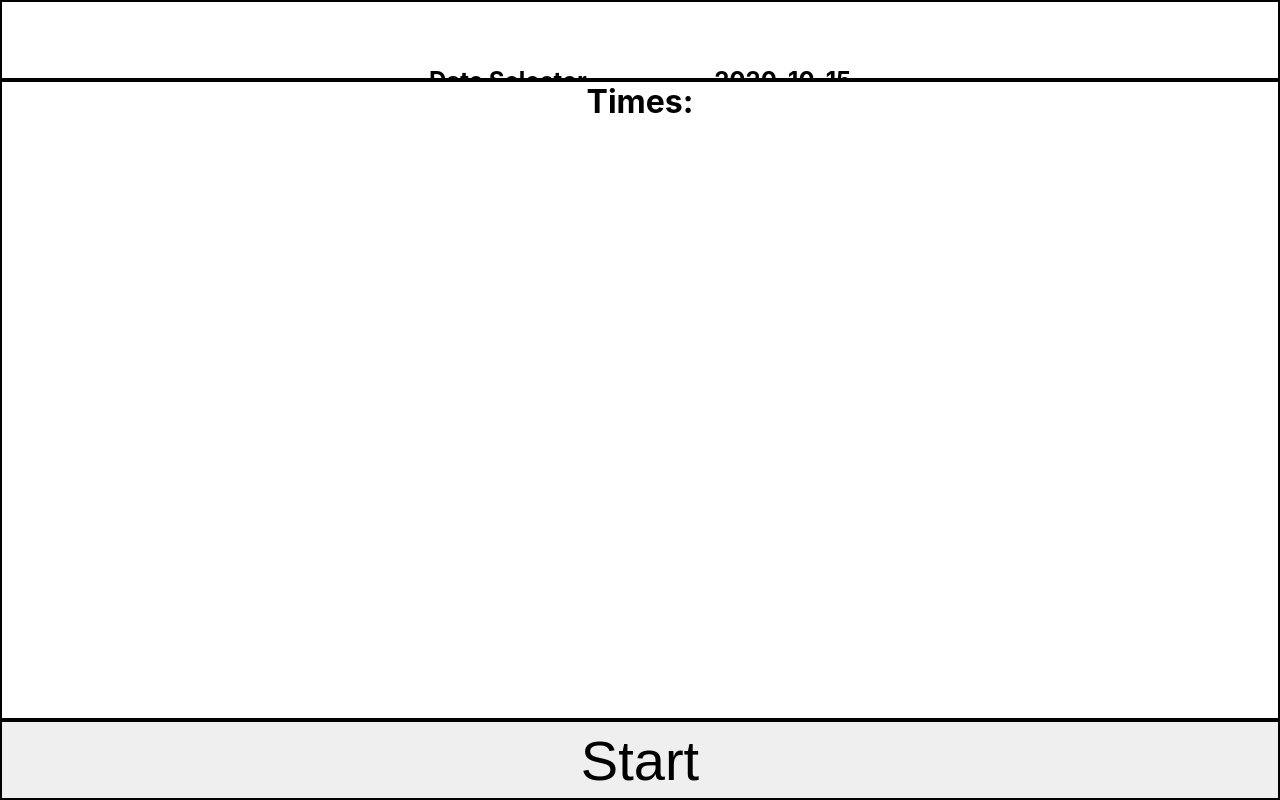
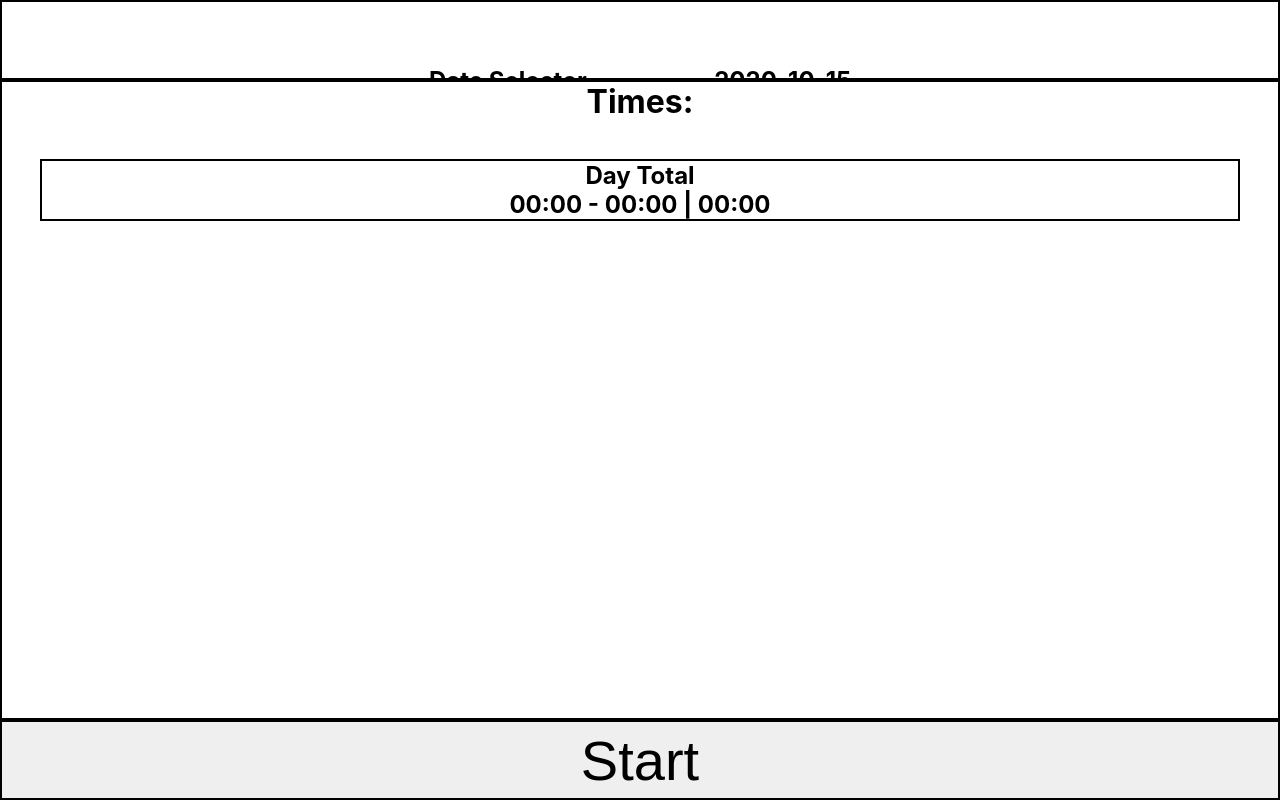
Before and after one commit to dem2k/Zeiterfassung, a React (Create React App) app in the folder frontend/: page / in a window 1280 px wide. Built offline with nearby package versions, Linux system fonts and the light colour scheme; no server answers.

Commit message:
Delete method and TimeEntrySum

```diff
--- a/frontend/src/App.css
+++ b/frontend/src/App.css
@@ -109,6 +109,12 @@
   z-index: 49;
 }
 
+.TimeEntrySum {
+  border: 2px solid black;
+  margin: 3%;
+  font-size: 0.75em;
+}
+
 .StartButton, .StopButton {
   font-size: 3.5rem;
   border: 2px solid black;
--- a/frontend/src/Components/DateSelector.js
+++ b/frontend/src/Components/DateSelector.js
@@ -11,7 +11,7 @@ function DateSelector(props) {
         "Juli", "August", "September", "Oktober", "November", "Dezember"];
 
     let amountOfDaysArray = [31, 29, 31, 30, 31, 30, 31, 31, 30, 31, 30, 31];
-    const [amountOfDays, setAmountOfDays] = useState(amountOfDaysArray[dateMonth]);
+    const [amountOfDays] = useState(amountOfDaysArray[dateMonth]);
 
     let daysArray = [];
     for (let i = 1; i <= amountOfDays; i++) {
@@ -50,11 +50,12 @@ function DateSelector(props) {
     let dateSelectorMask = <div className="DateSelectorMask">
     </div>
 
+    let setDate = props.setDate;
     useEffect(() => {
         let date = dateYear + "-" + dateMonth + "-" + dateDay;
-        props.setDate(date);
+        setDate(date);
         //daysArray[dateDay]
-    }, [dateDay, dateMonth, dateYear]);
+    }, [dateDay, dateMonth, dateYear, setDate]);
 
     return (
         <div className="DateSelector">
--- a/frontend/src/Components/StartStopButton.js
+++ b/frontend/src/Components/StartStopButton.js
@@ -23,11 +23,10 @@ function StartStopButton(props) {
                             "Content-Type": "application/json",
                         },
                         body: JSON.stringify({
-                            "user": "alex",
+                            "user": props.user,
                             "date": props.date,
-                            "times": [
-                                { "start": currentStartTime, "stop": buildTime(new Date())},
-                            ]
+                            "start": currentStartTime,
+                            "stop": buildTime(new Date())
                         })
                     });
                     props.setTrigger(props.trigger + 1);
--- a/frontend/src/Components/TimeEntry.js
+++ b/frontend/src/Components/TimeEntry.js
@@ -1,10 +1,9 @@
-/* eslint-disable no-unused-vars */
 import React, { useState } from 'react';
 
 function TimeEntry(props) {
 
-    const [startTime, setStartTime] = useState(props.startTime);
-    const [endTime, setEndTime] = useState(props.endTime);
+    const [startTime] = useState(props.startTime);
+    const [endTime] = useState(props.endTime);
 
     function subTime(time1, time2) {
         let hours = Number.parseInt(time2.split(":")[0]) - Number.parseInt(time1.split(":")[0]);
@@ -16,7 +15,7 @@ function TimeEntry(props) {
 
         return hours + ":" + minutes;
     }
-    const [duration, setDuration] = useState(subTime(startTime, endTime));
+    const [duration] = useState(subTime(startTime, endTime));
 
     const [showMenu, setShowMenu] = useState(false);
 
@@ -33,7 +32,9 @@ function TimeEntry(props) {
             }}>Save Changes</button>
 
             <button type="button" onClick={async () => {
-                //DELETE
+                let data = await fetch("http://localhost:8080/api/times/" + props.id, {method: "DELETE"});
+                console.log(data);
+                props.setTrigger(props.trigger + 1);
             }}>Delete Entry</button>
         </form>
     </div>;
--- /dev/null
+++ b/frontend/src/Components/TimeEntrySum.js
@@ -0,0 +1,72 @@
+import React, { useEffect, useState } from 'react';
+
+function TimeEntrySum(props) {
+
+    const [startSum, setStartSum] = useState();
+    const [endSum, setEndSum] = useState();
+    const [durationSum, setDurationSum] = useState();
+
+    useEffect(() => {
+        let startTime;
+        let endTime;
+        let duration = "00:00";
+        if (props.table.length === 0) {
+            setStartSum("00:00");
+            setEndSum("00:00");
+            setDurationSum("00:00");
+        } else {
+            for (let i = 0; i < props.table.length; i++) {
+                let propStart = props.table[i].props.startTime;
+                let propEnd = props.table[i].props.endTime;
+
+                //StartTime
+                if (startTime === undefined || Number.parseInt(propStart.split(":")[0]) < Number.parseInt(startTime.split(":")[0])) {
+                    startTime = propStart;
+                } else if (Number.parseInt(propStart.split(":")[0]) === Number.parseInt(startTime.split(":")[0]) &&
+                    Number.parseInt(propStart.split(":")[1]) < Number.parseInt(startTime.split(":")[1])) {
+                    startTime = propStart;
+                }
+
+                //EndTime
+                if (endTime === undefined || Number.parseInt(propEnd.split(":")[0]) > Number.parseInt(endTime.split(":")[0])) {
+                    endTime = propEnd;
+                } else if (Number.parseInt(propEnd.split(":")[0]) === Number.parseInt(endTime.split(":")[0]) &&
+                    Number.parseInt(propEnd.split(":")[1]) > Number.parseInt(endTime.split(":")[1])) {
+                    endTime = propEnd;
+                }
+
+                //Duration
+                duration = addTime(duration, subTime(propStart, propEnd));
+                setStartSum(startTime);
+                setEndSum(endTime);
+                setDurationSum(duration);
+            }
+        }
+        function subTime(time1, time2) {
+            let hours = Number.parseInt(time2.split(":")[0]) - Number.parseInt(time1.split(":")[0]);
+            if (hours < 0) hours = 24 - hours;
+            if (hours < 10) hours = "0" + hours;
+            let minutes = Number.parseInt(time2.split(":")[1]) - Number.parseInt(time1.split(":")[1]);
+            if (minutes < 0) minutes = 60 - minutes;
+            if (minutes < 10) minutes = "0" + minutes;
+
+            return hours + ":" + minutes;
+        }
+        function addTime(time1, time2) {
+            let hours = Number.parseInt(time2.split(":")[0]) + Number.parseInt(time1.split(":")[0]);
+            if (hours < 10) hours = "0" + hours;
+            let minutes = Number.parseInt(time2.split(":")[1]) + Number.parseInt(time1.split(":")[1]);
+            if (minutes < 10) minutes = "0" + minutes;
+            return hours + ":" + minutes;
+        }
+    }, [props]);
+
+    return (
+        <div className="TimeEntrySum">
+            <header>Day Total</header>
+            <span>{startSum + " - " + endSum + " | " + durationSum}</span>
+        </div>
+    );
+}
+
+export default TimeEntrySum;
--- a/frontend/src/Components/TimeEntryTable.js
+++ b/frontend/src/Components/TimeEntryTable.js
@@ -1,5 +1,6 @@
 import React, { useState, useEffect } from 'react';
 import TimeEntry from './TimeEntry';
+import TimeEntrySum from './TimeEntrySum';
 
 function TimeEntryTable(props) {
 
@@ -13,12 +14,9 @@ function TimeEntryTable(props) {
             let TimeEntryArray = [];
             for (let i = 0; i < data.length; i++) {
                 if (props.date === data[i].date && props.user === data[i].user) {
-                    for (let j = 0; j < data[i].times.length; j++) {
-                        let startTime = data[i].times[j].start.split(":")[0] + ":" + data[i].times[j].start.split(":")[1];
-                        let endTime = data[i].times[j].stop.split(":")[0] + ":" + data[i].times[j].stop.split(":")[1];
-                        TimeEntryArray.push(<TimeEntry key={data[i].id + ":" + j} startTime={startTime} endTime={endTime}></TimeEntry>);
-                    }
-                    //break;
+                    let startTime = data[i].start.split(":")[0] + ":" + data[i].start.split(":")[1];
+                    let endTime = data[i].stop.split(":")[0] + ":" + data[i].stop.split(":")[1];
+                    TimeEntryArray.push(<TimeEntry key={data[i].id} startTime={startTime} endTime={endTime} id={data[i].id} trigger={props.trigger} setTrigger={props.setTrigger}></TimeEntry>);
                 }
             }
             setTable(TimeEntryArray);
@@ -27,7 +25,7 @@ function TimeEntryTable(props) {
     }, [props]);
 
     //add sum of times
-    return (<div className="TimeEntryTable">Times: {table}</div>);
+    return (<div className="TimeEntryTable">Times: {table} <TimeEntrySum table={table}></TimeEntrySum></div>);
 }
 
 export default TimeEntryTable;
--- a/frontend/src/Views/MainView.js
+++ b/frontend/src/Views/MainView.js
@@ -5,7 +5,7 @@ import TimeEntryTable from './../Components/TimeEntryTable';
 import StartStopButton from './../Components/StartStopButton';
 
 function MainView() {
-    const [user, setUser] = useState("alex");
+    const [user, setUser] = useState("xtest");
     const [date, setDate] = useState(new Date().toISOString().split("T")[0]);
     const [trigger, setTrigger] = useState(0);
 
@@ -14,7 +14,7 @@ function MainView() {
     return (
         <div className="MainView">
             <DateSelector date={date} setDate={setDate}></DateSelector>
-            <TimeEntryTable user={user} date={date} trigger={trigger}></TimeEntryTable>
+            <TimeEntryTable user={user} date={date} trigger={trigger} setTrigger={setTrigger}></TimeEntryTable>
             <StartStopButton user={user} date={date} trigger={trigger} setTrigger={setTrigger}></StartStopButton>
         </div>
     );
```
